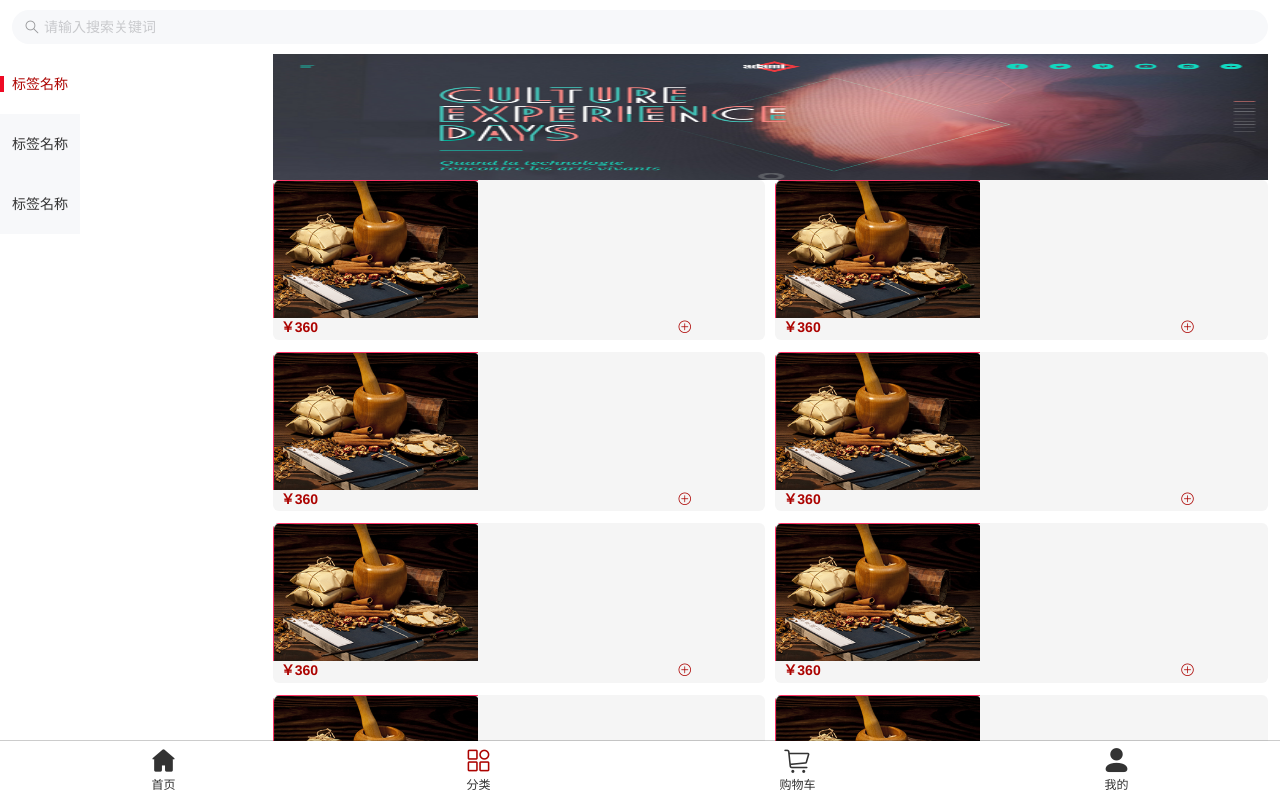
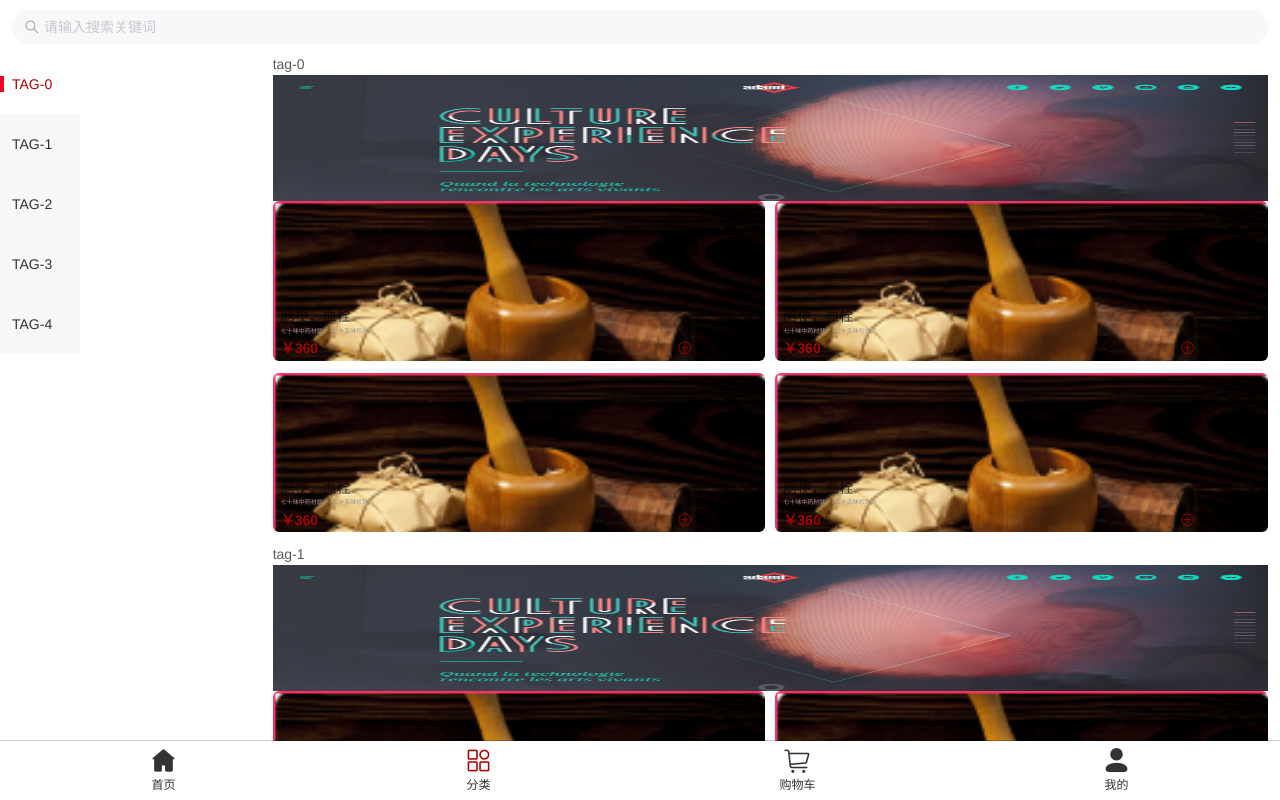
Before and after one commit to gengyunwork/medicinal, a Vue app: page /classify in a window 1280 px wide. Built offline with nearby package versions, Linux system fonts and the light colour scheme.

Commit message:
分类 滑动定位功能完成

```diff
--- /dev/null
+++ b/src/assets/js/common.js
@@ -0,0 +1,34 @@
+export var debounce = (fn, wait) => {
+  let timer,
+    startTimeStamp = 0;
+  let context, args;
+
+  let run = timerInterval => {
+    timer = setTimeout(() => {
+      let now = new Date().getTime();
+      let interval = now - startTimeStamp;
+      if (interval < timerInterval) {
+        // the timer start time has been reset, so the interval is less than timerInterval
+        // console.log("debounce reset", timerInterval - interval);
+        startTimeStamp = now;
+        run(timerInterval - interval); // reset timer for left time
+      } else {
+        fn.apply(context, args);
+        clearTimeout(timer);
+        timer = null;
+      }
+    }, timerInterval);
+  };
+
+  return function() {
+    context = this;
+    args = arguments;
+    let now = new Date().getTime();
+    startTimeStamp = now;
+
+    if (!timer) {
+      //   console.log("debounce set", wait);
+      run(wait); // last timer alreay executed, set a new timer
+    }
+  };
+};
--- a/src/components/CommodityCard.vue
+++ b/src/components/CommodityCard.vue
@@ -2,6 +2,7 @@
 // 参数@Params
 //    @params data { Object }
 // data具体参数
+            @id     { Number }    商品id
             @imgUrl { String }    商品封面地址
             @title  { String }    商品标题
             @desc   { String }    商品描述
@@ -9,10 +10,15 @@
 // 配置参数
 // @config
       @imgHeight { String }  图片高度，默认100px
+
+// 事件@event
+    @card-click 点击卡片回调
+    @icon-click 点击右下图标回调
+
   <template>
-  <van-row class="card">
+  <van-row class="card" @click.native="cardClick">
     <van-col span="24" class="card-img" :style="{ 'height':imgHeight }">
-      <van-image :src="data.imgUrl" />
+      <img v-lazy="data.imgUrl" />
     </van-col>
     <van-col span="24">
       <van-row class="card-body">
@@ -23,7 +29,7 @@
           style="font-size:6px;color:#969696;margin-bottom:4px;"
         >{{ data.desc }}</van-col>
         <van-col span="20" class="text-red text-bold">￥{{ data.price }}</van-col>
-        <van-col span="4">
+        <van-col span="4" @click.stop.native="iconClick">
           <van-icon name="add-o" class="text-red" />
         </van-col>
       </van-row>
@@ -37,11 +43,19 @@ export default {
     return {};
   },
   name: "gy-commodity-card",
+  methods: {
+    cardClick() {
+      this.$emit("card-click", this.data);
+    },
+    iconClick() {
+      this.$emit("icon-click", this.data);
+    }
+  },
   props: {
     data: {
       type: Object,
       value: () => {
-        return { imgUrl: "", title: "", desc: "", price: "" };
+        return { id: "", imgUrl: "", title: "", desc: "", price: "" };
       }
     },
     imgHeight: {
--- a/src/views/classify/index.vue
+++ b/src/views/classify/index.vue
@@ -1,22 +1,23 @@
 <template>
   <div class="classify">
+    <!-- 顶部搜索条 -->
     <div class="sticky" style="top:0;z-index:99;">
       <van-search placeholder="请输入搜索关键词" v-model="searchString" shape="round" />
     </div>
-    <van-row>
+    <!--  -->
+    <van-row style="position:relative;">
       <van-col span="5">
         <van-sidebar v-model="activeKey">
-          <van-sidebar-item title="标签名称" />
-          <van-sidebar-item title="标签名称" />
-          <van-sidebar-item title="标签名称" />
+          <van-sidebar-item v-for="item in cardList" :key="item.id" :title="item.title" />
         </van-sidebar>
       </van-col>
-      <van-col span="19" class="pl-s pr main">
-          <div class="pb">
+      <van-col span="19" class="pl-s pr main" ref="main">
+        <div v-for="(item,index) in cardList" :key="index" :id="'gy-tag-'+item.id">
+          tag-{{item.id}}
           <img src="../../assets/01.png" style="max-height:126px;" />
           <van-row gutter="10">
-              <van-col span="12" class="mb" v-for="(item, index) in cardList" :key="index">
-                <gy-commodity-card :data="item"></gy-commodity-card>
+            <van-col span="12" class="mb" v-for="(goods, index) in item.list" :key="index">
+              <gy-commodity-card :data="goods" @card-click="toDetail"></gy-commodity-card>
             </van-col>
           </van-row>
         </div>
@@ -28,36 +29,98 @@
 <script>
 import { Sidebar, SidebarItem } from "vant";
 import { Search } from "vant";
+import { IndexBar, IndexAnchor } from "vant";
 import CommodityCard from "../../components/CommodityCard.vue";
+import { debounce } from "../../assets/js/common";
 export default {
   data() {
     return {
       activeKey: 0,
       searchString: "",
-      cardList: [
-        ...new Array(25).fill({
+      cardList: [...new Array(5)]
+    };
+  },
+  computed: {
+    indexList() {
+      return this.cardList.map((item, index) => index);
+    }
+  },
+  watch: {
+    activeKey(val) {
+      let a = document.createElement("a");
+      a.href = "#gy-tag-" + val;
+      console.log(a);
+      a.click();
+    }
+  },
+  methods: {
+    toDetail(data) {
+      console.log(data);
+    }
+  },
+  created() {
+    this.cardList = this.cardList.map((item, index) => {
+      let t = new Array(4)
+        .fill({
+          id: 0,
           imgUrl: require("../../assets/images/medicinal.png"),
           title: "脑梗，血栓",
           desc: "七十味中药材就、+二十五味珍珠丸",
           price: 360
         })
-      ]
+        .map((item, i) => {
+          item.id = i;
+          return item;
+        });
+      return {
+        id: index,
+        title: "TAG-" + index,
+        list: t
       };
+    });
   },
-  methods: {},
-  mounted() {},
+  mounted() {
+    let mainEle = this.$refs.main.$el,
+      children = mainEle.children,
+      _this = this;
+    mainEle.onscroll = debounce(function(e) {
+      for (let index = 0, len = children.length; index < len; index++) {
+        let shouldChangeTag =
+          children[index].getBoundingClientRect().top > 0 &&
+          children[index].getBoundingClientRect().top < 150;
+        if (shouldChangeTag) {
+          _this.activeKey = index;
+        }
+      }
+    }, 300);
+  },
   components: {
     [Sidebar.name]: Sidebar,
     [SidebarItem.name]: SidebarItem,
     [Search.name]: Search,
+    [IndexBar.name]: IndexBar,
+    [IndexAnchor.name]: IndexAnchor,
     [CommodityCard.name]: CommodityCard
   }
 };
 </script>
 
+<style>
+.classify .van-index-bar__sidebar {
+  position: absolute;
+  /* top: 178px; */
+  left: 0;
+  right: calc(100vw - 85px);
+}
+.classify .van-index-bar__sidebar > .van-index-bar__index {
+  height: 59px;
+}
+</style>
+
 <style lang="scss" scoped>
 .main {
   height: calc(100vh - 110px);
   overflow: auto;
+  scroll-behavior: smooth;
 }
 </style>
```
Also changed, not shown: src/main.js (+12 -42 lines). Lines whose indentation alone changed are shown as unchanged.
